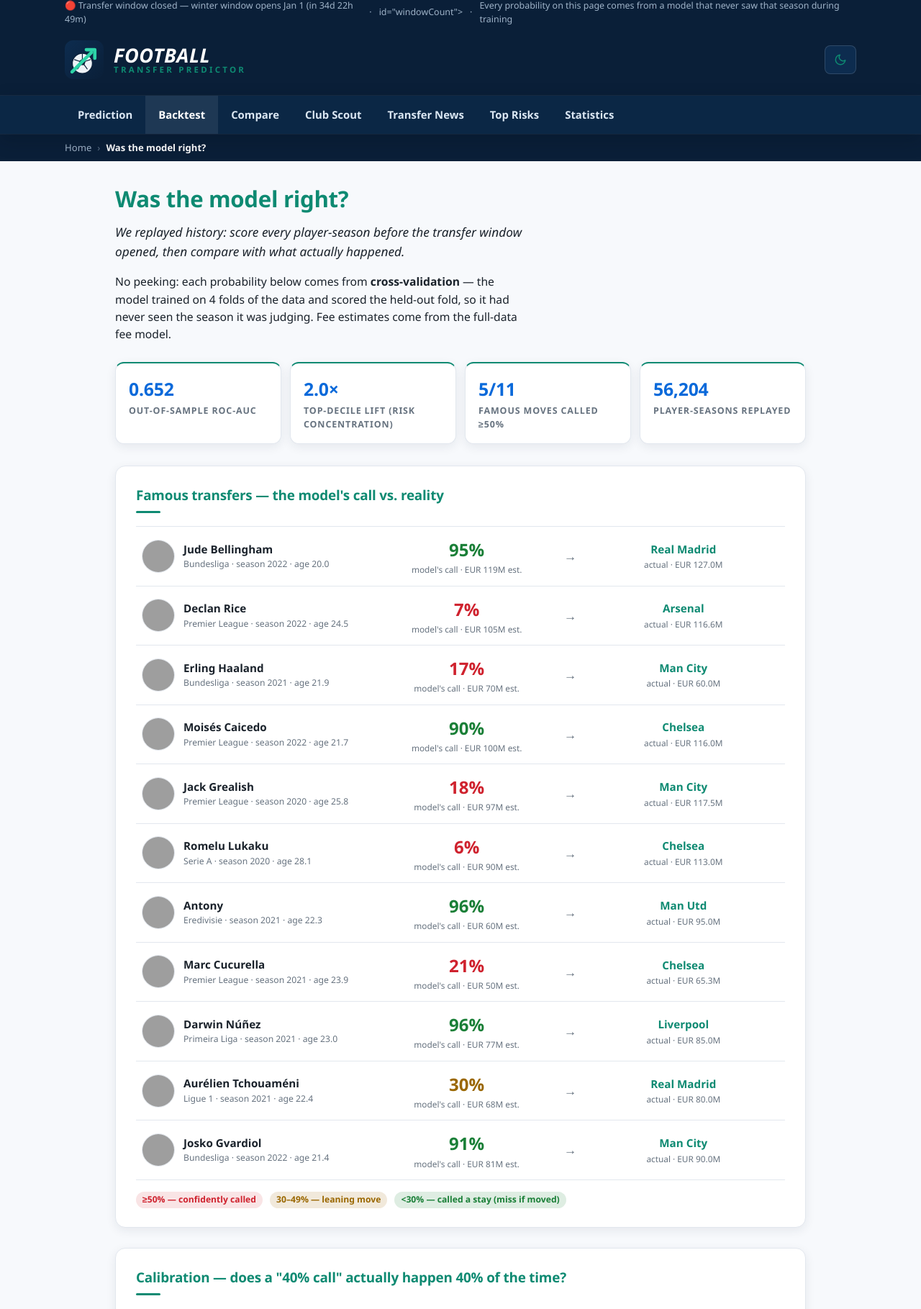
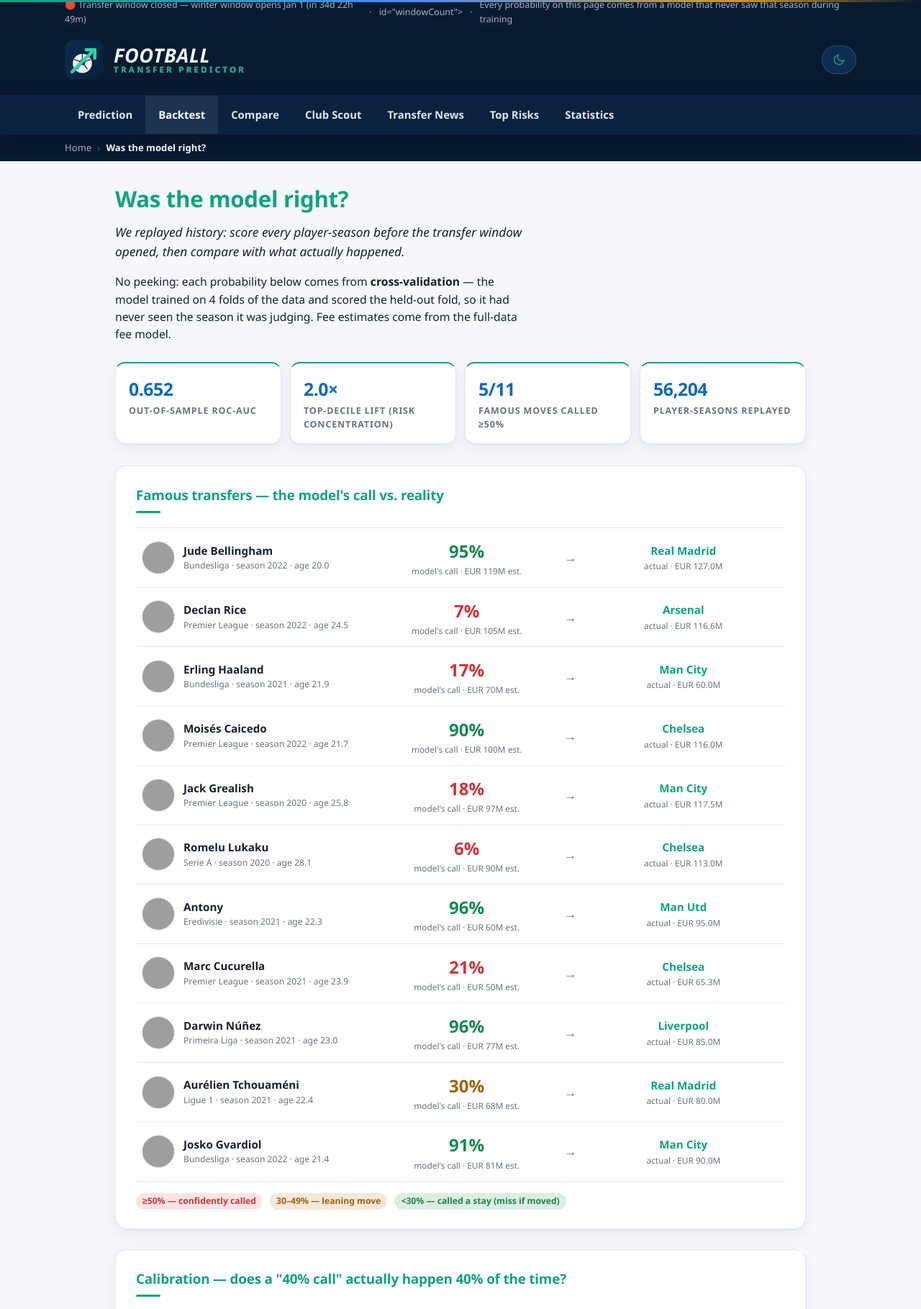
Before and after one commit to izzathashim2006-dotcom/transfer-predictor, a Flask app: page /backtest in a window 1280 px wide. Shown: the top 1819 px of the page at 72% size. Run offline with Flask 3, Linux system fonts and the light colour scheme; parts of the project's set-up code (start-up, migrations or seed data) failed here and were passed over; grey boxes are pictures that could not be loaded.

Commit message:
Theme polish v2: refined palettes, accent hairline, gradient wordmark, deeper elevation, brand chips; fix stuck var-driven color transition

```diff
--- a/static/style.css
+++ b/static/style.css
@@ -321,3 +321,54 @@ footer code{background:var(--panel2);padding:2px 6px;border-radius:4px;font-size
 .ltv.na{background:var(--panel2);color:var(--muted)}
 @media(max-width:640px){.lt-row{grid-template-columns:34px 1fr auto;grid-template-areas:
   "face main fee" "face main when" "face verdict verdict"}}
+
+/* ================= theme polish v2 ================= */
+:root{
+  --head:#081a30; --head2:#0e2c50; --nav:#0a2240;
+  --bg:#f5f7fb; --panel:#ffffff; --panel2:#f2f5f9; --border:#e4e9f0;
+  --text:#182130; --muted:#68737f; --accent:#0ea47e; --hover:#edf1f6; --bar-track:#e7ecf2;
+  --card-shadow:0 1px 2px rgba(16,32,52,.05),0 6px 18px rgba(16,32,52,.06);
+  --green:#158a4c; --amber:#a16207; --red:#d13438; --blue:#0b6ac0;
+}
+:root[data-theme="dark"]{
+  --head:#060d18; --head2:#0c2038; --nav:#081a30;
+  --bg:#0a0e15; --panel:#10161f; --panel2:#171f2b; --border:#252e3a;
+  --text:#e8eef5; --muted:#8a95a3; --accent:#2dd4a8; --hover:#1c2532; --bar-track:#1a2230;
+  --card-shadow:0 1px 2px rgba(0,0,0,.4),0 8px 24px rgba(0,0,0,.45);
+}
+# theme flip is instant (var-driven color transitions stick in some engines)
+.card,.metric,.stat,.dchip,.chip,.tcard{transition:transform .28s cubic-bezier(.2,.8,.2,1),box-shadow .28s ease}
+
+/* brand accent hairline at the very top of the page */
+.topbar{position:relative;border-bottom:1px solid rgba(255,255,255,.04)}
+.topbar::before{content:'';position:absolute;top:0;left:0;right:0;height:3px;
+  background:linear-gradient(90deg,var(--accent),#4c8dff 45%,#d29922 80%,transparent)}
+
+/* gradient wordmark + refined search */
+.brandname{background:linear-gradient(180deg,#ffffff,#cfe0f2);-webkit-background-clip:text;background-clip:text;
+  -webkit-text-fill-color:transparent}
+.brandname span{-webkit-text-fill-color:var(--accent)}
+.headsearch input{border-radius:10px;background:rgba(255,255,255,.06);backdrop-filter:blur(4px)}
+.headsearch input:focus{border-color:var(--accent);box-shadow:0 0 0 3px rgba(45,212,168,.18)}
+.theme-btn{border-radius:999px;padding:10px 14px}
+
+/* deeper card elevation */
+.card{border-radius:16px;overflow:hidden}
+.card:hover{transform:translateY(-3px)}
+h3.sec{padding-bottom:2px}
+
+/* chips & tags: unified pill system */
+.dchip,.tag,.ltv,.tcard .fits span,.chip .cv{font-variant-numeric:tabular-nums}
+.dchip{border-color:color-mix(in srgb,var(--accent) 25%,var(--border))}
+.chip{border-radius:12px}
+
+/* selection + links */
+::selection{background:color-mix(in srgb,var(--accent) 30%,transparent)}
+.intro a,.bf-note a{color:var(--accent);text-decoration:none;border-bottom:1px dotted currentColor}
+
+/* metric cards: clean top rule, better depth */
+.metric{border-top:2.5px solid var(--accent);border-radius:14px}
+.metric .v{letter-spacing:-.02em}
+
+/* tables: softer headers */
+th{color:var(--muted);font-weight:700;border-bottom-width:2px;border-bottom-color:color-mix(in srgb,var(--border) 70%,transparent)}
```
